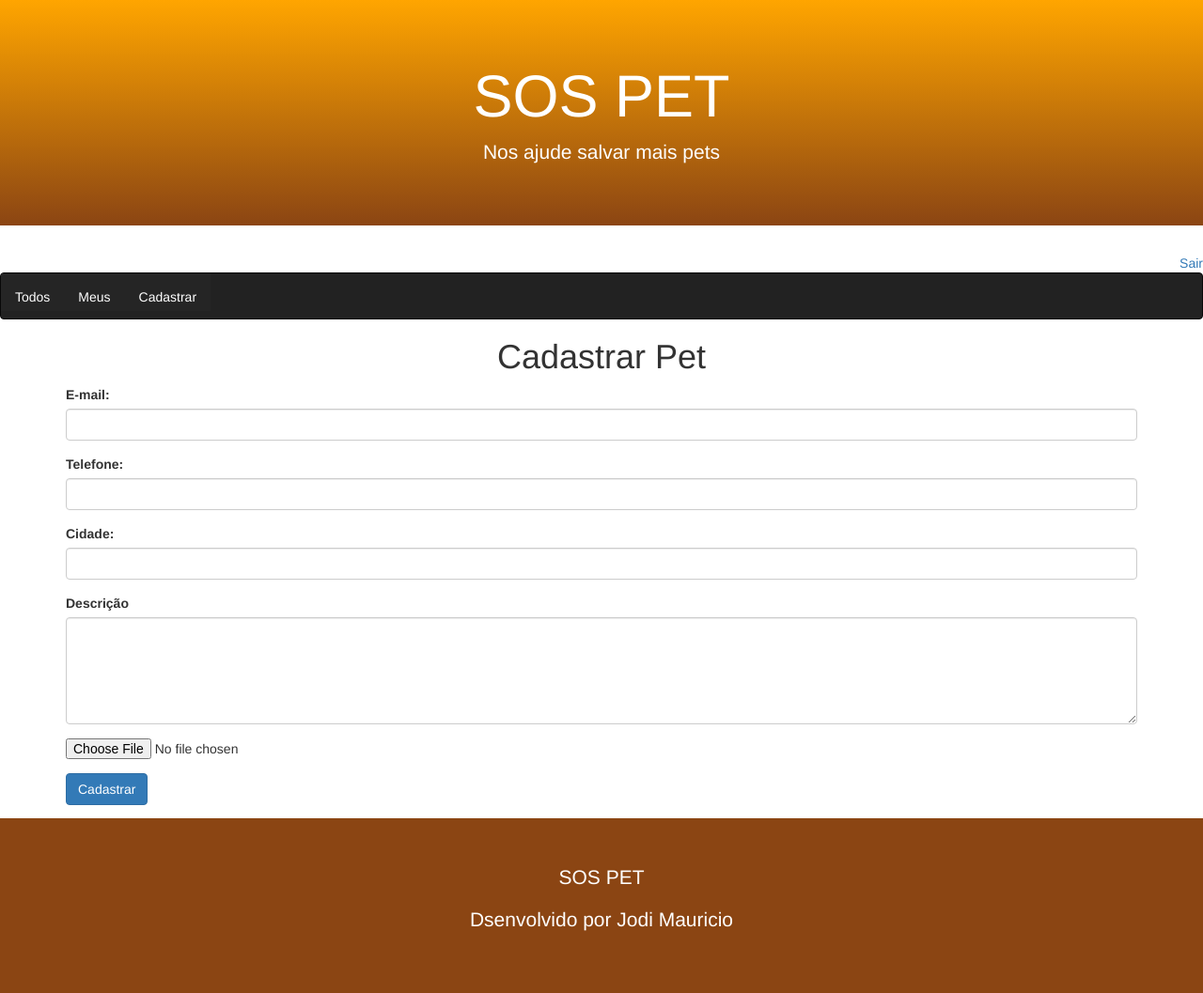
After one commit to Johthema/pets, a Django app: page /pet/register/ in a window 1280 px wide. The commit adds this page. Shown: the whole page at 94% size. Run offline with Django 3.2, Linux system fonts and the light colour scheme; a user stored in the database is signed in; some libraries are stand-ins or nearby versions.

Commit message:
atualização da telad e cadastro

```diff
--- a/core/views.py
+++ b/core/views.py
@@ -8,8 +8,22 @@ from django.contrib.auth.decorators import login_required
 from.models import Pet
 
 @login_required(login_url='/login/')
+def register_pet(request):
+    return render(request, 'register-pet.html')
 
+@login_required(login_url='/login/')
+def set_pet(request):
+    city = request.POST.get('city')
+    email = request.POST.get('email')
+    phone = request.POST.get('phone')
+    description = request.POST.get('description')
+    photo = request.FILES.get('file')
+    user = request.user
+    pet = Pet.objects.create(email=email, phone=phone, description=description,
+                            photo=photo, user=user, city=city)
+    return redirect('/')
 
+@login_required(login_url='/login/')
 def list_all_pets(request):
     pet  = Pet.objects.filter(active=True)
     return render(request, 'list.html', {'pet':pet})
--- a/sospete/urls.py
+++ b/sospete/urls.py
@@ -29,6 +29,8 @@ urlpatterns = [
     path('login/', views.login_user),
     path('login/submit', views.submit_login),
     path('logout/', views.logout_user),
+    path('pet/register/', views.register_pet),
+    path('pet/register/submit', views.set_pet),
     path('', RedirectView.as_view(url='pet/all/'))
 ]
 urlpatterns += staticfiles_urlpatterns()
--- a/templates/model-header.html
+++ b/templates/model-header.html
@@ -44,7 +44,7 @@
           <a class="nav-link" href="/pet/user/">Meus</a>
        </li>
        <li class="nav-item">
-          <a class="nav-link" href="#">Cadastrar</a>
+          <a class="nav-link" href="/pet/register/">Cadastrar</a>
        </li>
     </ul>
 </nav>
--- /dev/null
+++ b/templates/register-pet.html
@@ -0,0 +1,37 @@
+{% extends "model-page.html" %}
+
+{% block content %}
+    <h1 class="text-center">Cadastrar Pet </h1>
+
+<form enctype="multipart/form-data" action="submit", method="POST">{% csrf_token %}
+    <div class="container">
+        <div class="form-group">
+            <label for="email">E-mail: </label>
+            <input class="form-control" name="email" type="text">
+        </div>
+        <div class="form-group">
+            <label for="phone">Telefone: </label>
+            <input class="form-control" name="phone" type="number">
+        </div>
+        <div class="form-group">
+            <label for="city">Cidade: </label>
+            <input class="form-control" name="city" type="text">
+        </div>
+
+        <div class="form-group">
+            <label for="description"> Descrição</label>
+            <textarea class="form-control" rows="5" name="description"></textarea>
+        </div>
+
+        <div class="form-group">
+            <input type="file" class="form-control-file border" name="file" accept="image/*">
+        </div>
+
+        <button type="submit" class="btn btn-primary">
+            Cadastrar
+        </button>
+
+
+    </div>
+</form>
+{% endblock %}
```
Also changed, not shown: db.sqlite3, media/pet/logoOFICIAL.png (added).
